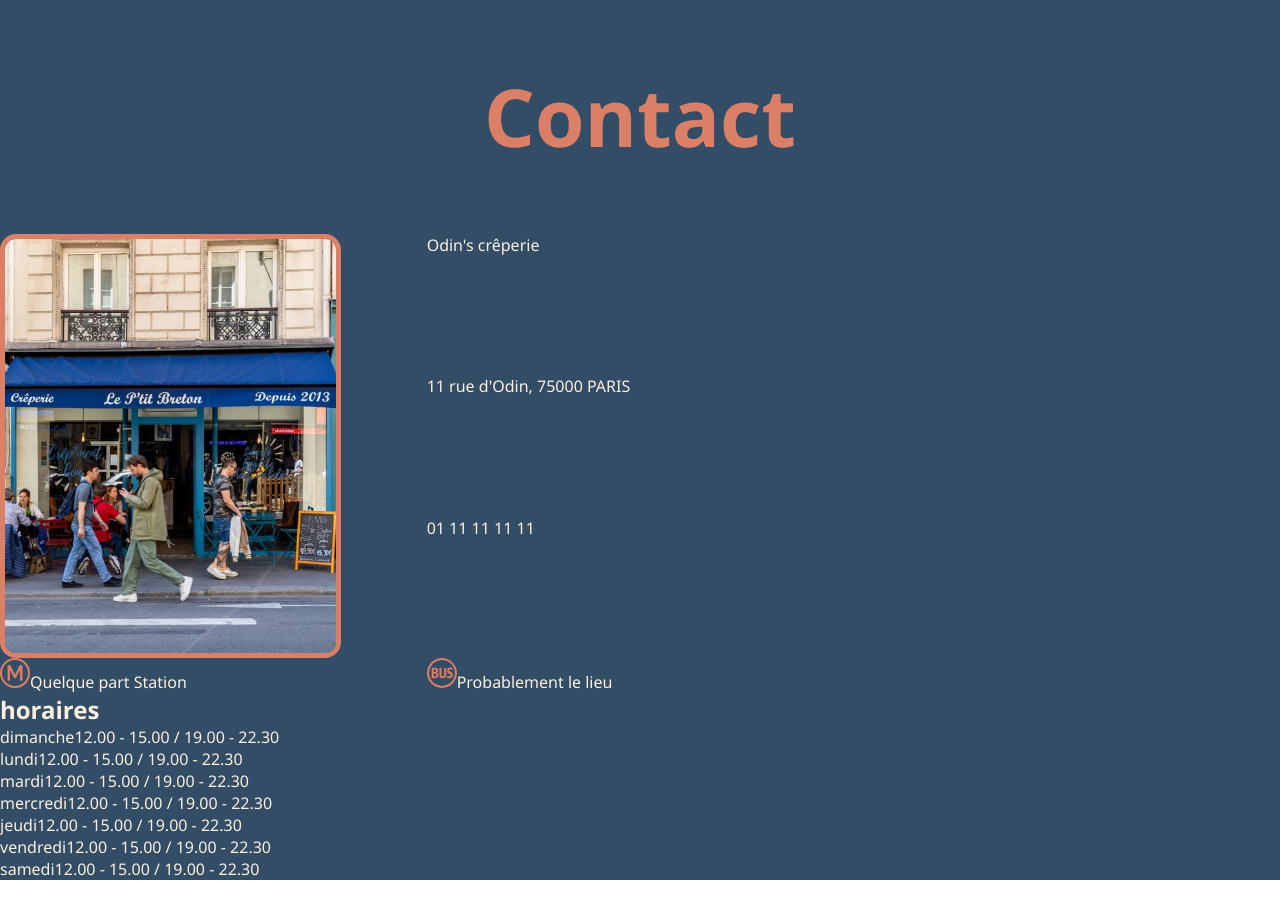
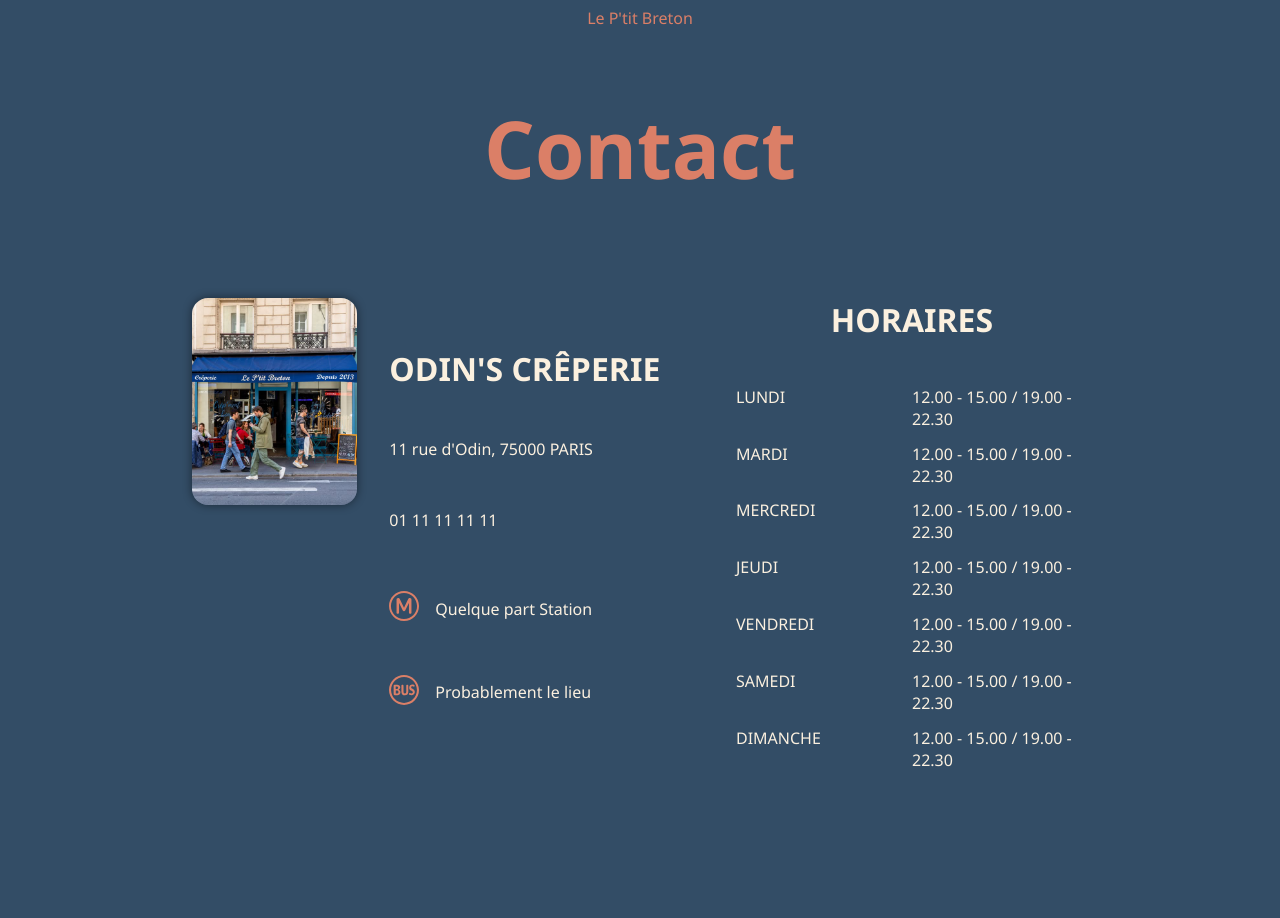
Before and after one commit to Oreus-F/restaurant-webpage, a website built with webpack: page src/template.html in a window 1280 px wide. Shown: the part 712-1630 px from the top of the page. Before the commit the page ends 1592 px from the top, so only its background shows below. Built offline with nearby package versions, Linux system fonts and the light colour scheme.

Commit message:
Adjust grid for contact section

```diff
--- a/src/style.css
+++ b/src/style.css
@@ -752,7 +752,7 @@ textarea:focus{
     color: var(--ascent-color);
     text-align: center;
 
-    margin-bottom: 4rem;
+    margin-bottom: 6rem;
 }
 
 
@@ -764,46 +764,118 @@ textarea:focus{
 
 
 #aboutUs > div:last-child{
-    display: flex;
-    flex-direction: column;
+    display: grid;
+    grid-template-columns: 1.5fr 1fr;
+    grid-template-rows: auto 1fr;
+
+    column-gap: 1rem;
+
+    margin-bottom: 10rem;
+}
+
+
+#aboutUs > div:last-child > h1{
+    grid-column: 1/3;
 }
 
 
 .adress{
     display: grid;
     grid-template-columns: 1fr 2fr;
-    grid-template-rows: repeat(4, auto);
-    grid-template-areas: "img restaurant"
-    "img location"
-    "img hour"
-    "access access";
+    grid-template-rows: repeat(7, auto);
+    grid-template-areas:
+    "img ."
+    "img restaurant"
+    "img adress"
+    "img tel"
+    "img metro"
+    "img bus"
+    "img .";
+
+    column-gap: 2rem;
+    row-gap: 1.5rem;
+
 }
 
 
 .adress > img{
     grid-area: img;
-    width: 80%;
+    width: 100%;
     border-radius: 1rem;
-    border: 5px solid var(--ascent-color);
+    box-shadow: 0px 0px 10px rgba(0, 0, 0, 0.469);
 }
 
 
 .adress > p:nth-child(2){
     grid-area: restaurant;
+    text-transform: uppercase;
+    font-weight: 600;
+    font-size: 2rem;
 }
 
 
 .adress > p:nth-child(3){
-    grid-area: location;
+    grid-area: adress;
+    font-size: 1rem;
 }
 
 
 .adress > p:nth-child(4){
-    grid-area: hour;
+    grid-area: tel;
 }
 
 
-.adress > div:last-child{
-    grid-area: access;
+.adress > p:nth-child(5){
+    grid-area: metro;
+}
+
+
+.adress > p:last-child{
+    grid-area: bus;
+}
+
+
+.adress > p:nth-child(+n + 5){
     display: flex;
+    gap: 1rem;
+    align-items: center;
 }
+
+
+
+.informations > div{
+    display: grid;
+    grid-template-rows: repeat(8, auto);
+    text-transform: uppercase;
+
+    gap: 0.8rem;
+}
+
+
+.informations > div > h2{
+    font-size: 2rem;
+    justify-self: center;
+    margin-bottom: 2rem;
+}
+
+
+.informations > div > p {
+    display: grid;
+    grid-template-columns: repeat(2, 1fr);
+}
+
+
+.informations > div > p:nth-child(2){
+    grid-row: 8/9;
+}
+
+
+.informations > div > p > span:last-child{
+    justify-self: end;
+}
+
+
+.content-contact{
+    margin: auto;
+    width: 70%;
+}
```
